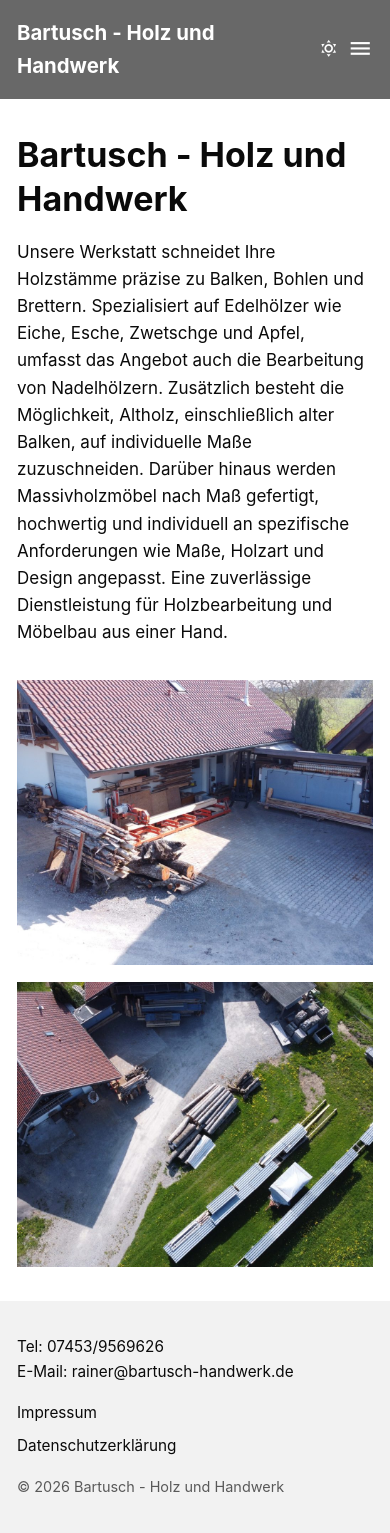
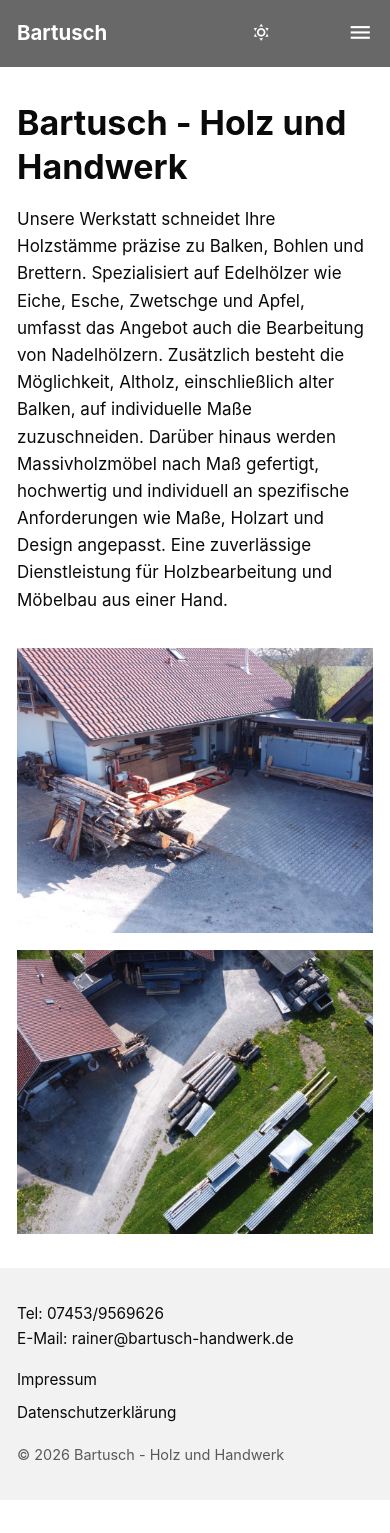
Before and after one commit to bartusch-handwerk/bartusch-handwerk-jekyll, a Jekyll site: the page built from index.md, in a window 390 px wide. Built offline with Jekyll 4.4.1, drawn with Linux system fonts in a browser that asks for light colours; after the commit the page ends 1500 px from its top, so only the background shows below that.

Commit message:
fix: hide logo tagline on mobile for better fit
Co-Authored-By: Claude Opus 4.5 <noreply@anthropic.com>

```diff
--- a/_includes/nav.html
+++ b/_includes/nav.html
@@ -1,6 +1,6 @@
 <header class="site-header">
   <div class="nav-container">
-    <a href="{{ '/' | relative_url }}" class="site-logo">Bartusch - Holz und Handwerk</a>
+    <a href="{{ '/' | relative_url }}" class="site-logo">Bartusch<span class="logo-tagline"> - Holz und Handwerk</span></a>
 
     <nav>
       <ul class="main-nav">
--- a/_sass/_nav.scss
+++ b/_sass/_nav.scss
@@ -25,6 +25,14 @@
   &:hover {
     color: $color-nav-hover;
     text-decoration: none;
+  }
+}
+
+.logo-tagline {
+  display: none;
+
+  @media (min-width: $mobile-breakpoint) {
+    display: inline;
   }
 }
 
```
